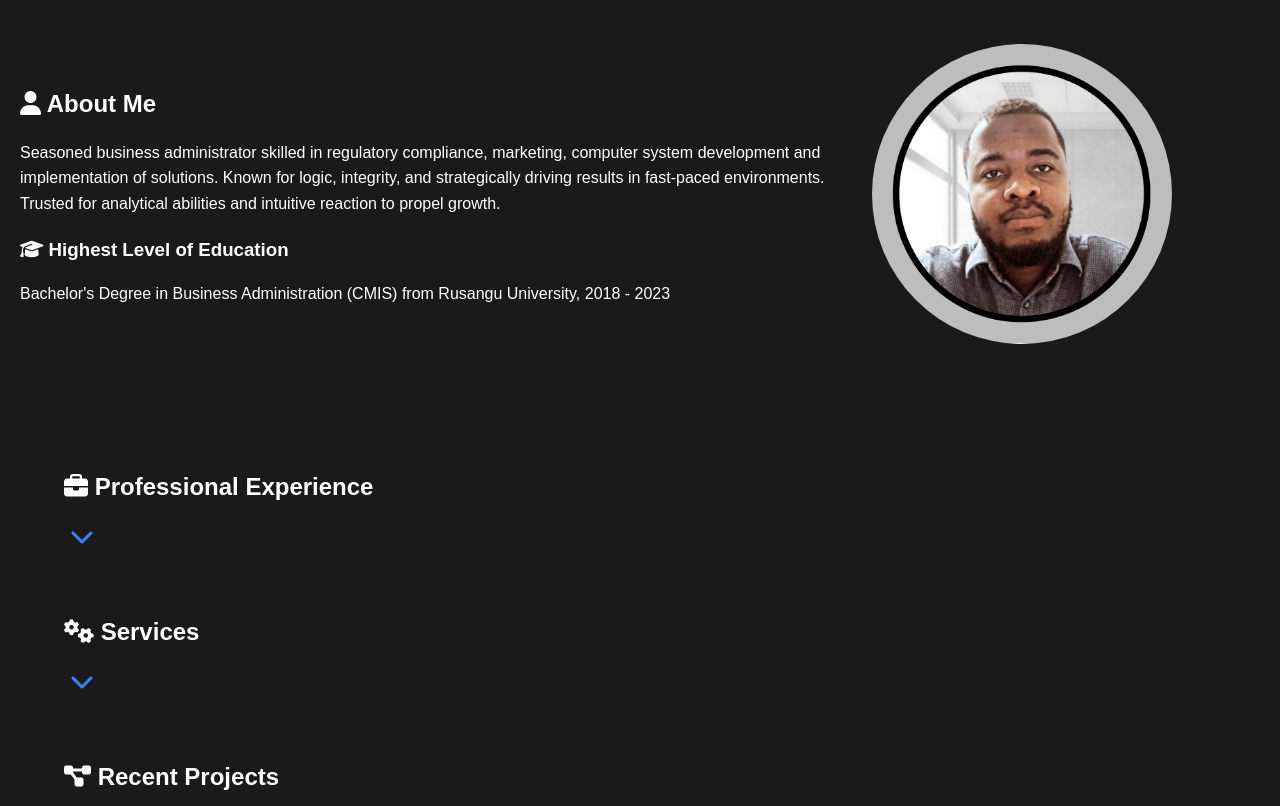
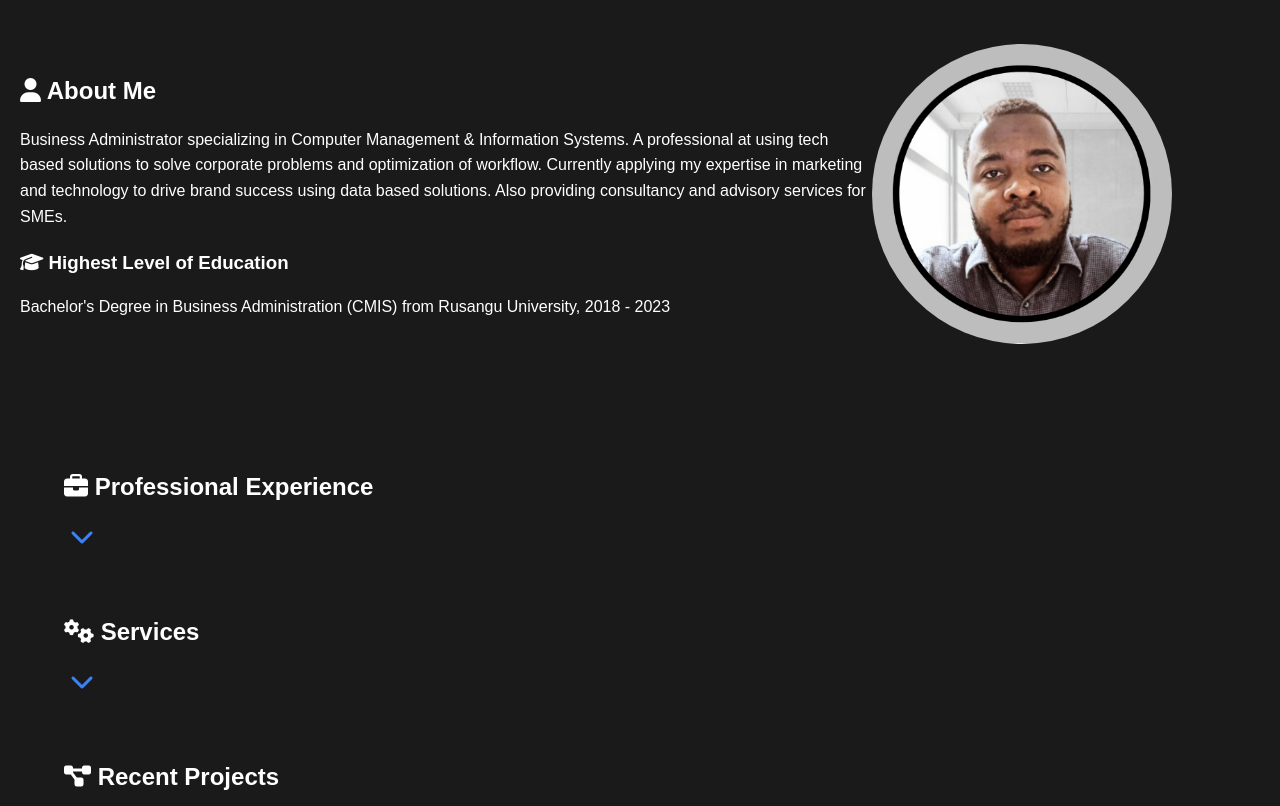
Before and after one commit to perviousch/pervious-profile, a plain HTML site: page index.html in a window 1280 px wide. Shown: the part 840-1646 px from the top of the page. Drawn offline with Linux system fonts and the light colour scheme.

Commit message:
Update index.html

```diff
--- a/index.html
+++ b/index.html
@@ -214,7 +214,7 @@
         <section id="about" class="container about fade-in">
             <div>
                 <h2><i class="fas fa-user"></i> About Me</h2>
-                <p>Seasoned business administrator skilled in regulatory compliance, marketing, computer system development and implementation of solutions. Known for logic, integrity, and strategically driving results in fast-paced environments. Trusted for analytical abilities and intuitive reaction to propel growth.</p>
+                <p>Business Administrator specializing in Computer Management & Information Systems. A professional at using tech based solutions to solve corporate problems and optimization of workflow. Currently applying my expertise in marketing and technology to drive brand success using data based solutions. Also providing consultancy and advisory services for SMEs.</p>
                 <h3><i class="fas fa-graduation-cap"></i> Highest Level of Education</h3>
                 <p>Bachelor's Degree in Business Administration (CMIS) from Rusangu University, 2018 - 2023</p>
             </div>
```
